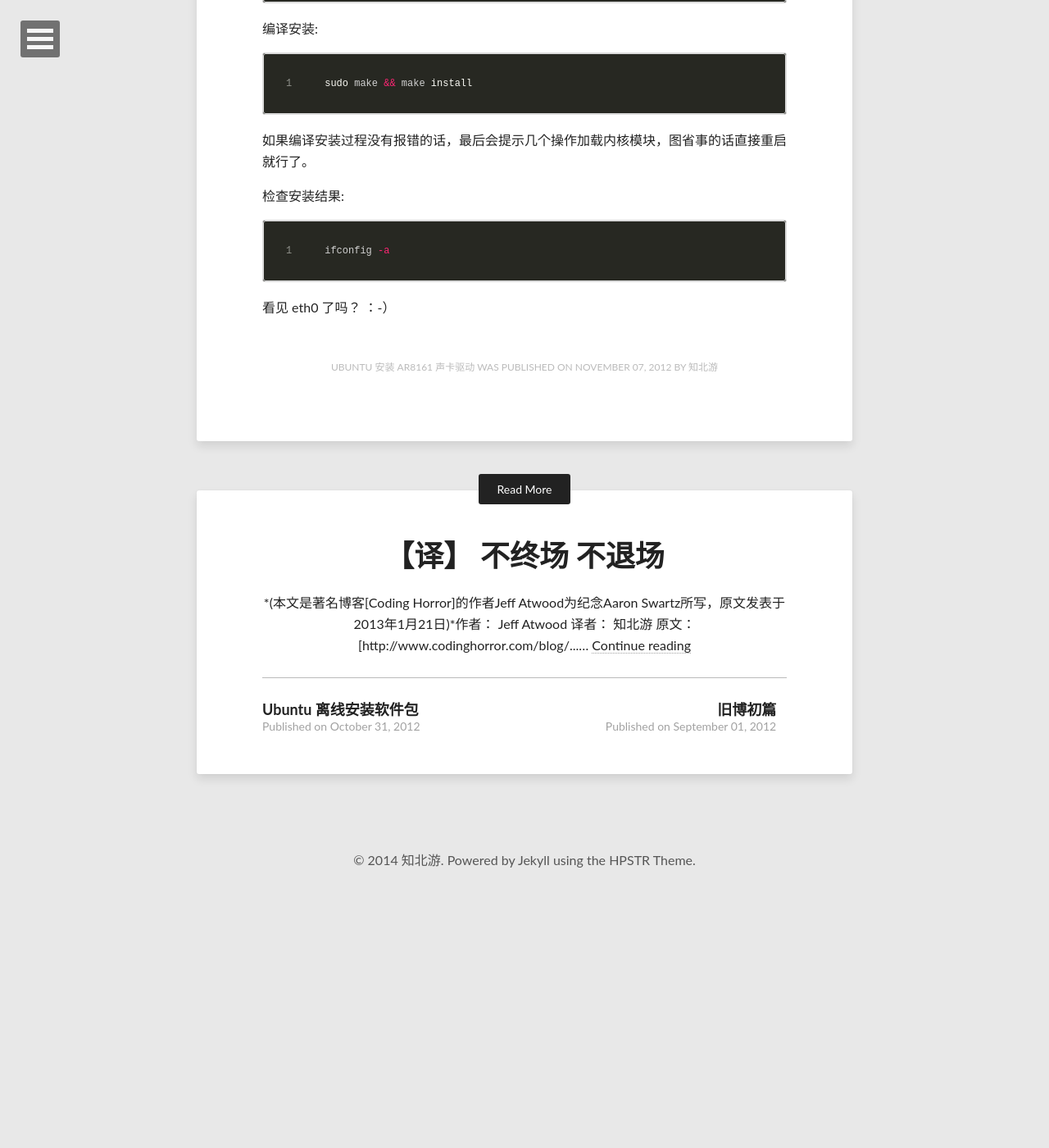
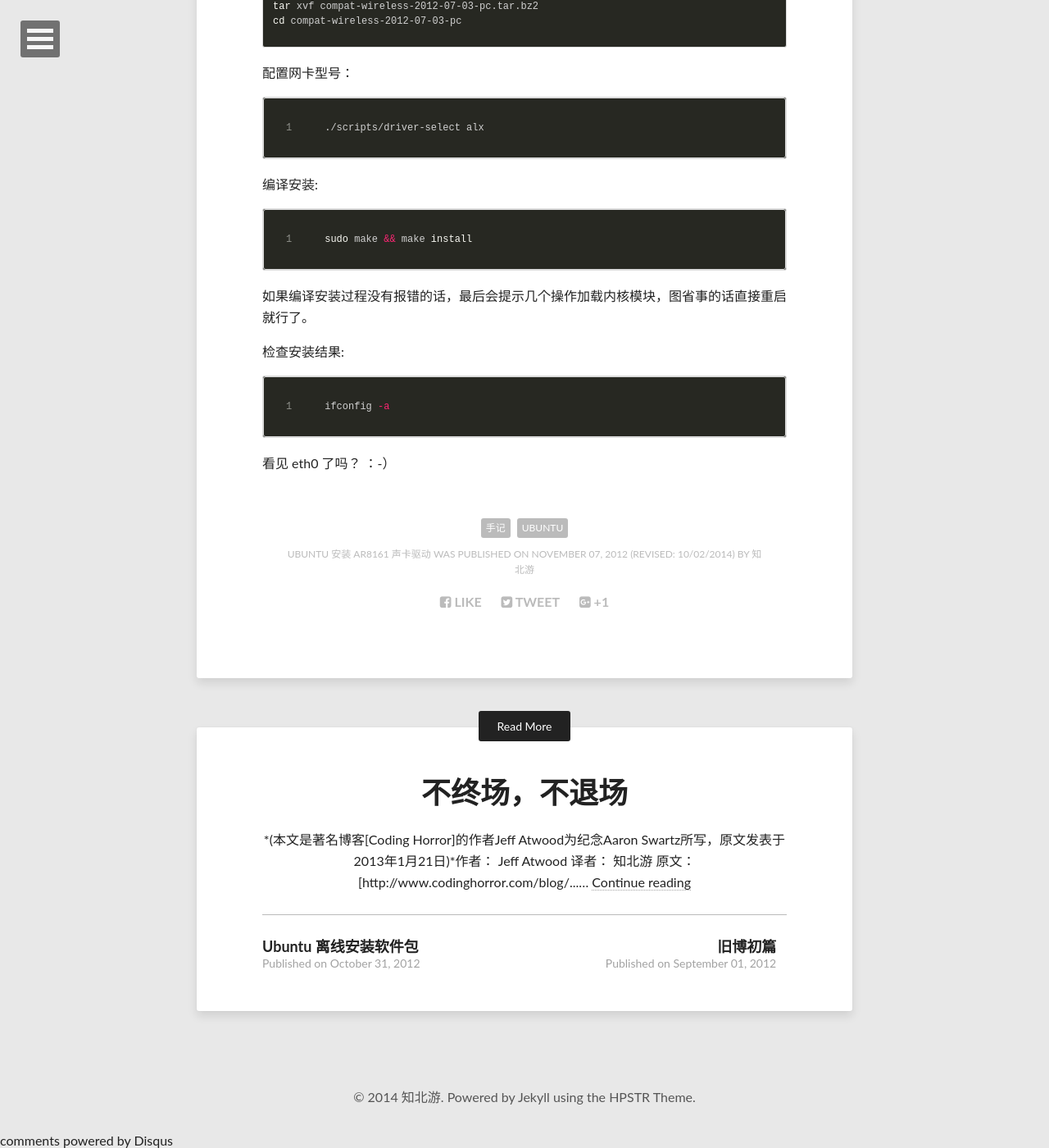
Before and after one commit to yanghuashuai/jekyll_zby, a Jekyll site: the page built from _posts/2012-11-07-Ubuntu-install-ar8161-driver.md, in a window 1280 px wide and 1400 px high, scrolled down 886 px. Shown: the whole window at 82% size. Built offline with Jekyll 4.4.1, drawn with Linux system fonts in a browser that asks for light colours; nearby versions of some CDN libraries; some web fonts are replaced; comment, search, counter and statistics services are not loaded; before the commit the page ends 1978 px from its top, so only the background shows below that; some of the changed text lies outside the part shown.

Commit message:
Modify the old post to compitable new theme

````diff
--- a/_posts/2012-11-07-Ubuntu-安装-ar8161-声卡驱动.md
+++ b/_posts/2012-11-07-Ubuntu-install-ar8161-driver.md
@@ -1,5 +1,14 @@
 ---
 layout: post
+title: Ubuntu 安装 ar8161 声卡驱动
+modified: 2014-10-02
+tags: [手记,ubuntu]
+image:
+  feature: abstract-3.jpg
+  credit: dargadgetz
+  creditlink: http://www.dargadgetz.com/ios-7-abstract-wallpaper-pack-for-iphone-5-and-ipod-touch-retina/
+comments: true
+share: true
 ---
 
 7月份时候，下决心花了3.5K银子装了一台能入流的主机，兴冲冲的安装上了[Ubuntu Server 12.04 LTS], 却发现因为主板上的网卡芯片（AR8161）太新，驱动还没测试稳定，尚未加入内核。还好搜到了解决的办法：编译[compat-wireless]的源码包。当时网上相关的文档还比较少，现在已经好找多了。算是翻译把。
@@ -12,31 +21,31 @@
 
 下载并解压compat-wireless的源码包, 进入解压后的目录：
 
-```bash
+{% highlight bash %}
 wget -c http://linuxwireless.org/download/compat-wireless-2.6/compat-wireless-2012-07-03-pc.tar.bz2
 tar xvf compat-wireless-2012-07-03-pc.tar.bz2
 cd compat-wireless-2012-07-03-pc
-```
+{% endhighlight %}
 
 配置网卡型号：
 
-```bash
+~~~ bash
 ./scripts/driver-select alx
-```
+~~~
 
 编译安装:
 
-```bash
+~~~ bash
 sudo make && make install
-```
+~~~
 
 如果编译安装过程没有报错的话，最后会提示几个操作加载内核模块，图省事的话直接重启就行了。
 
 检查安装结果:
 
-```bash
+~~~ bash
 ifconfig -a
-```
+~~~
 
 看见 eth0 了吗？ ：-）
 
````
Also changed, not shown: _posts/2012-09-01-first-old-blog.md (added, +46 -0 lines), _posts/2012-09-01-旧博初篇.md (deleted, +0 -32 lines), _posts/2012-10-31-Ubuntu-offline-install-package.md (added, +76 -0 lines), _posts/2012-10-31-Ubuntu-离线安装软件包.md (deleted, +0 -67 lines), _posts/2013-03-04-the-end-of-ragequitting.md (renamed from _posts/2013-03-04-【译】-不终场-不退场.md, +9 -0 lines).
